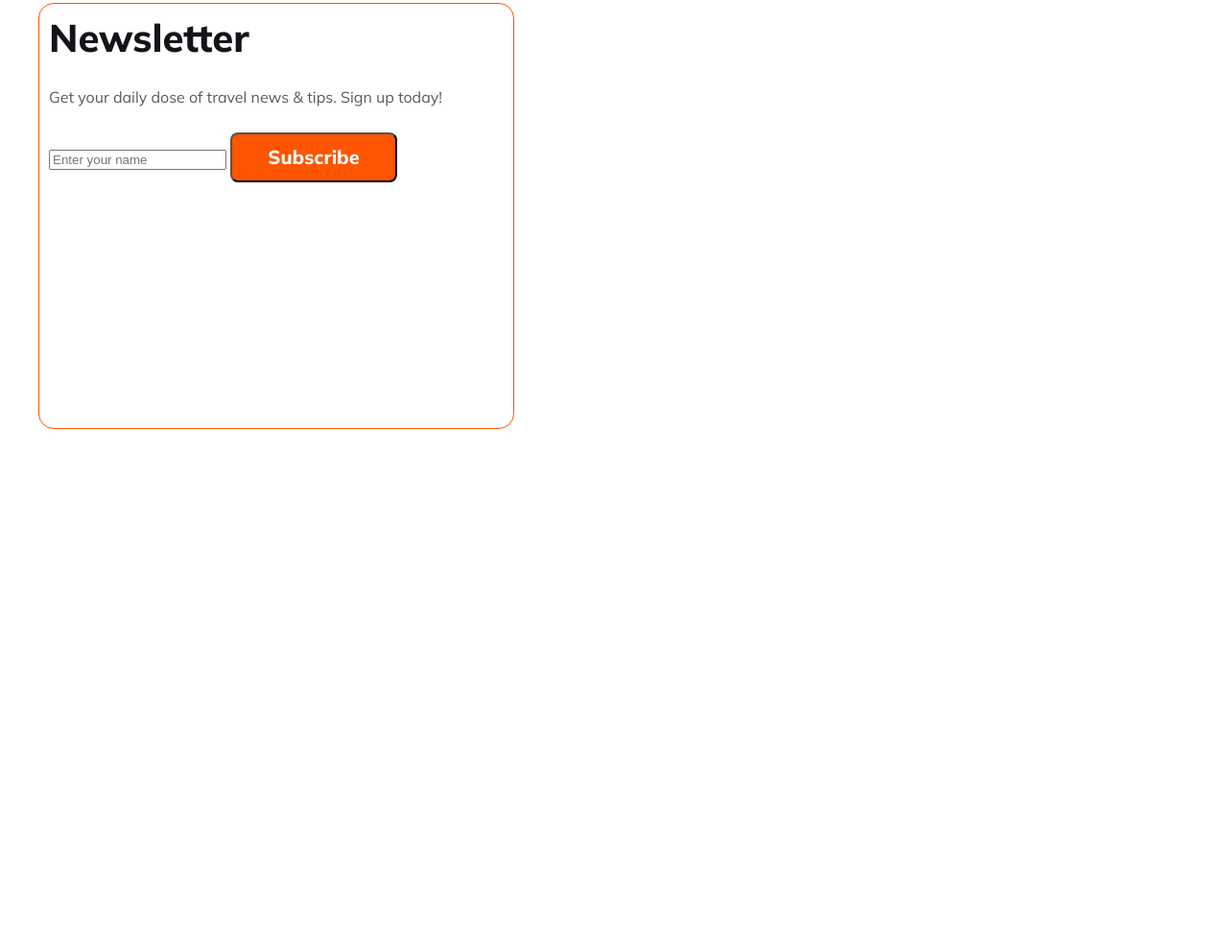
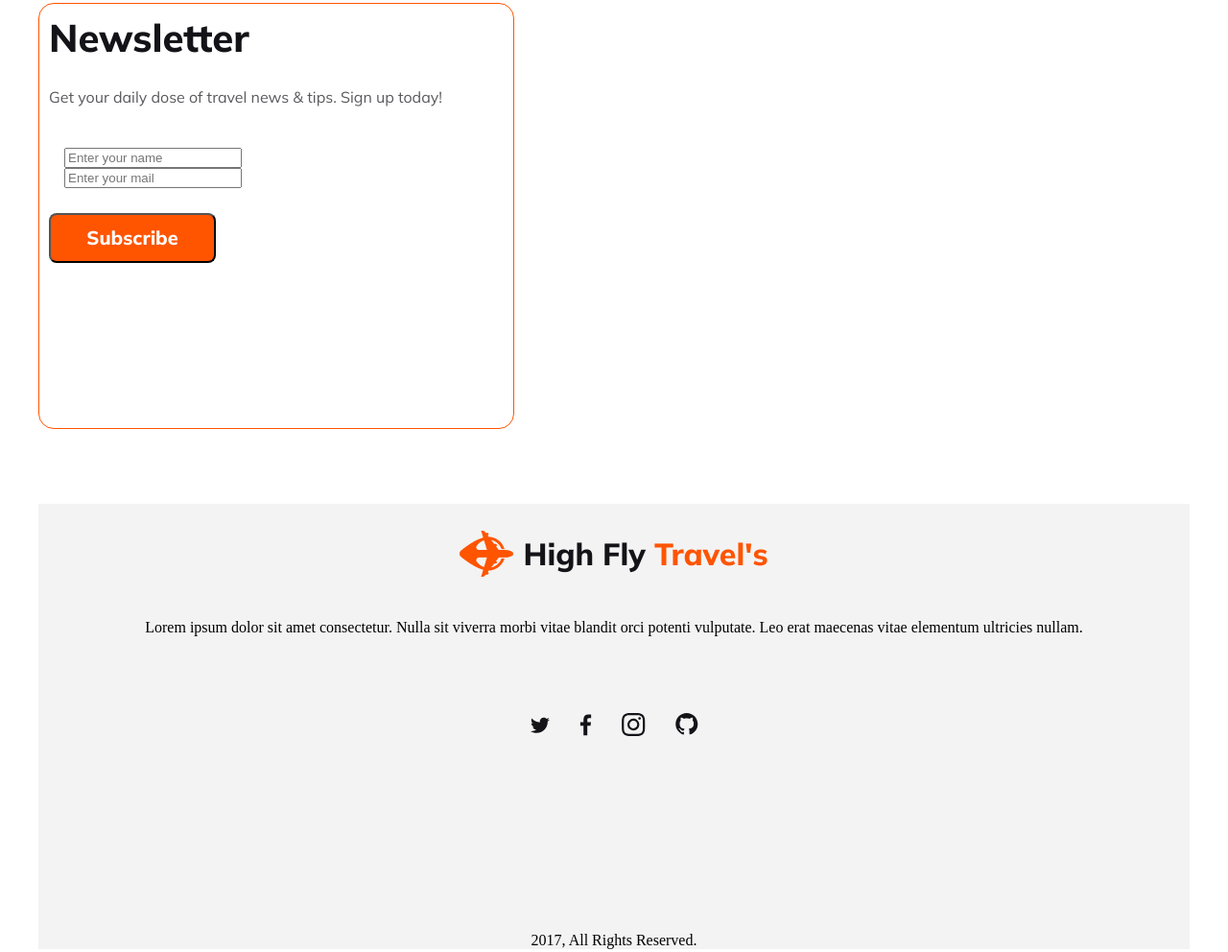
Before and after one commit to Ashraful333/B9A2-Shawun-Travel, a plain HTML site: page index.html in a window 1280 px wide. Shown: the part 5431-6423 px from the top of the page at 96% size. Before the commit the page ends 5914 px from the top, so only its background shows below. Drawn offline with Linux system fonts and the light colour scheme.

Commit message:
footer section complete

```diff
--- a/index.html
+++ b/index.html
@@ -17,7 +17,7 @@
                 <nav>
                     <div class="banner-title">
                         <img class="icon" src="/Images/Group 40071 (2).png" alt="">
-                        <h2 class="shawun">High Fly <samp class="travel">Travel's</samp></h2>
+                        <h2 class="name">High Fly <samp class="travel">Travel's</samp></h2>
                     </div>
 
                     <ul>
@@ -249,9 +249,10 @@
                     <p>Get your daily dose of travel news & tips. Sign up today!
                     </p>
 
-                    <input type="text " placeholder="Enter your name">
-
-
+                    <div class="news-form">
+                        <input type="text " placeholder="Enter your name"> <br>
+                        <input type="email" name="" id="" placeholder="Enter your mail">
+                    </div>
                     <button class="primary-btn">Subscribe</button>
                 </div>
                 <div class="news-img">
@@ -264,19 +265,30 @@
 
 
         </div>
+    </header>
+    <footer >
+        <div class="container f-bg" >
+            <div class="footer-title">
+                <img class="icon" src="/Images/Group 40071 (2).png" alt="">
+                <h3 class="footer-name">High Fly <samp class="footer-travel">Travel's</samp></h3>
+            </div>
+            <div>
+                <p class="footer-pera">Lorem ipsum dolor sit amet consectetur. Nulla sit viverra morbi vitae blandit orci potenti vulputate. Leo erat maecenas vitae elementum ultricies nullam. </p>
+
+            </div>
+            <div class="social-icon">
+                <img src="/Images/Social.svg" alt="">
+            </div>
+            <div class="footer-pera" >
+                <p>2017, All Rights Reserved.</p>
+            </div>
+
+
+        </div>
 
 
 
-
-
-
-
-
-
-
-
-
-    </header>
+    </footer>
 
 
 
--- a/styles/style.css
+++ b/styles/style.css
@@ -19,7 +19,7 @@
     gap: 10px;
 }
 
-.shawun {
+.name {
     color: #131318;
     font-family: Mulish;
     font-size: 36px;
@@ -439,29 +439,7 @@ input[type=text] {
     padding: 24px;
 }
 
-.booking-img {
-    background-image: url(/Images/hoteldeal\ 1.jpeg);
-    height: 500px;
-    background-size: cover;
-    border-radius: 16px;
-    background-repeat: no-repeat;
-    padding-top: 56px;
-    padding-left: 450px;
 
-    margin-bottom: 80px;
-}
-
-.bg {
-    width: 579px;
-    height: 389px;
-    flex-shrink: 0;
-    border-radius: 16px;
-    border: 2px solid #FFF;
-    background: rgba(255, 255, 255, 0.80);
-    backdrop-filter: blur(2.5px);
-    margin: auto;
-    padding: 24px;
-}
 
 
 /* newsletter section */
@@ -508,5 +486,65 @@ input[type=text] {
     width: 672px;
     height: 422px;
     flex-shrink: 0;
-    margin-bottom: 50px;
+    margin-bottom: 100px;
 }
+
+
+
+.news-form {
+    width: 393px;
+    height: 52px;
+    padding: 16px;
+    border-radius: 8px;
+    background: rgba(255, 255, 255, 0.30);
+
+}
+
+
+/* footer section */
+
+
+.footer-title {
+    display: flex;
+    align-items: center;
+    gap: 10px;
+    justify-content: center;
+    text-align: center;
+
+}
+
+.footer-name {
+    color: #131318;
+    font-family: Mulish;
+    font-size: 32px;
+    font-style: normal;
+    font-weight: 800;
+    line-height: normal;
+}
+
+.footer-travel {
+    color: #FF5400;
+    font-family: Mulish;
+    font-size: 32;
+    font-style: normal;
+    font-weight: 800;
+}
+
+.footer-pera {
+    text-align: center;
+    justify-content: center;
+    margin-bottom: 80px;
+
+}
+
+.social-icon {
+    text-align: center;
+    justify-content: center;
+    margin-bottom: 200px;
+
+}
+
+.f-bg {
+    background: rgba(19, 19, 24, 0.05);
+    margin-bottom: 200px;
+}
```
Also changed, not shown: Images/Social.svg (added).
